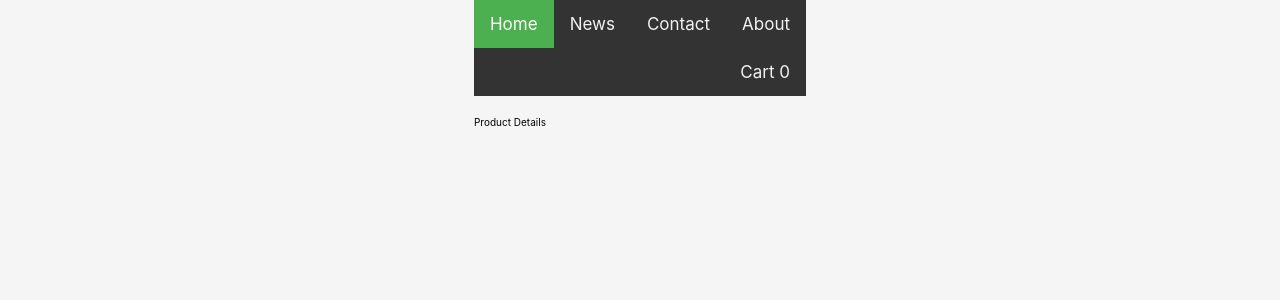
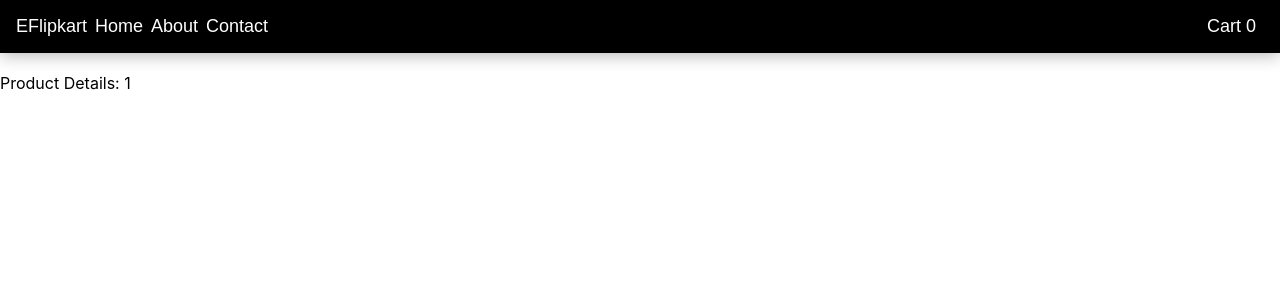
Before and after one commit to shantanukamdi/react-fake-store, a React (Create React App) app: page /product-detail/1 in a window 1280 px wide. Shown: the top 300 px of the page. Built offline with nearby package versions, Linux system fonts and the light colour scheme.

Commit message:
Grid CSS Changes

```diff
--- a/src/App.css
+++ b/src/App.css
@@ -3,24 +3,5 @@
 *::after {
 	margin: 0;
 	padding: 0;
-	box-sizing: inherit;
+	box-sizing: border-box;
 }
-
-html {
-	box-sizing: border-box;
-	font-size: 62.5%;
-}
-
-body {
-	display: flex;
-	justify-content: center;
-	align-content: center;
-	/* padding: 6rem; */
-	background-color: #f5f5f5;
-	font-family: 'Inter', sans-serif;
-}
-@media (max-width: 60em) {
-	body {
-		padding: 3rem;
-	}
-}
--- a/src/components/Header/Header.css
+++ b/src/components/Header/Header.css
@@ -1,28 +1,22 @@
-/* Add a black background color to the top navigation */
-.topnav {
-	background-color: #333;
-	overflow: hidden;
+.Navbar {
+	background-color: #000;
+	display: flex;
+	padding: 16px;
+	font-family: sans-serif;
+	color: white;
+	box-shadow: 0 2px 16px 0 rgba(0, 0, 0, 0.3);
 	margin-bottom: 20px;
 }
 
-/* Style the links inside the navigation bar */
-.topnav a {
-	float: left;
-	color: #f2f2f2;
-	text-align: center;
-	padding: 14px 16px;
-	text-decoration: none;
-	font-size: 17px;
+.Navbar__Items {
+	display: flex;
 }
 
-/* Change the color of links on hover */
-.topnav a:hover {
-	background-color: #ddd;
-	color: black;
+.Navbar__Link {
+	padding-right: 8px;
+	font-size: 18px;
 }
 
-/* Add a color to the active/current link */
-.topnav a.active {
-	background-color: #4caf50;
-	color: white;
+.Navbar__Items--right {
+	margin-left: auto;
 }
--- a/src/components/Header/Header.js
+++ b/src/components/Header/Header.js
@@ -8,7 +8,24 @@ function Header() {
 	const [cart, setCart] = useContext(AppContext);
 	console.log('Header -> cart', cart);
 	return (
-		<div class='topnav'>
+		<div class='Navbar'>
+			<nav class='Navbar__Items'>
+				<div class='Navbar__Link Navbar__Link-brand'>EFlipkart</div>
+				<div class='Navbar__Link'>Home</div>
+				<div class='Navbar__Link'>About</div>
+				<div class='Navbar__Link'>Contact</div>
+			</nav>
+			<nav class='Navbar__Items Navbar__Items--right'>
+				<div class='Navbar__Link'>Cart {cart.length}</div>
+			</nav>
+		</div>
+	);
+}
+
+export default Header;
+
+/**
+ * <div class='topnav'>
 			<div>
 				<a class='active' href='#home'>
 					Home
@@ -22,7 +39,4 @@ function Header() {
 				<a href='#about'>Cart {cart.length}</a>
 			</div>
 		</div>
-	);
-}
-
-export default Header;
+ */
--- a/src/components/ProductCard/ProductCard.css
+++ b/src/components/ProductCard/ProductCard.css
@@ -1,76 +1,39 @@
-.grid {
-	display: grid;
-	width: 114rem;
-	grid-gap: 2rem;
-	grid-template-columns: repeat(auto-fit, minmax(30rem, 1fr));
-	align-items: start;
-}
-@media (max-width: 60em) {
-	.grid {
-		grid-gap: 3rem;
-	}
-}
-.grid__item {
-	background-color: #fff;
-	border-radius: 0.4rem;
-	overflow: hidden;
-	box-shadow: 0 3rem 6rem rgba(0, 0, 0, 0.1);
-	cursor: pointer;
-	transition: 0.2s;
-}
-.grid__item:hover {
-	transform: translateY(-0.5%);
-	box-shadow: 0 4rem 8rem rgba(0, 0, 0, 0.2);
+.card {
+	box-shadow: 0 0 3px 0 rgba(0, 0, 0, 0.1);
+	height: 300px;
+	width: 250px;
+	text-align: center;
 }
 
-.card__img {
+.card:hover {
+	box-shadow: 0 0 16px 0 rgba(0, 0, 0, 0.1);
+	cursor: pointer;
+}
+
+.card__image {
+	width: 100%;
+	height: 80%;
+	object-fit: contain;
 	display: block;
-	width: 100%;
-	height: 18rem;
-	object-fit: contain;
 }
+
 .card__content {
-	padding: 3rem 3rem;
+	line-height: 1.5;
+	font-size: 0.9em;
+	padding: 15px;
 }
-.card__header {
-	font-size: 3rem;
-	font-weight: 500;
-	color: #0d0d0d;
-	margin-bottom: 1.5rem;
+
+.card__content p {
+	text-overflow: ellipsis;
+	overflow: hidden;
 	white-space: nowrap;
-	overflow: hidden;
-	text-overflow: ellipsis;
 }
-.card__text {
-	font-size: 1.5rem;
-	letter-spacing: 0.1rem;
-	line-height: 1.7;
-	color: #3d3d3d;
-	margin-bottom: 2.5rem;
+
+.card__info {
+	padding: 15px;
+	display: flex;
+	justify-content: space-between;
+	background-color: #eee;
+	border-bottom: 2px solid #ccc;
+	align-items: center;
 }
-.card__btn {
-	display: block;
-	width: 100%;
-	padding: 1.5rem;
-	font-size: 2rem;
-	text-align: center;
-	color: #3363ff;
-	background-color: #e6ecff;
-	border: none;
-	border-radius: 0.4rem;
-	transition: 0.2s;
-	cursor: pointer;
-	margin-top: 2rem;
-}
-.card__btn span {
-	margin-left: 1rem;
-	transition: 0.2s;
-}
-.card__btn:hover,
-.card__btn:active {
-	background-color: #dce4ff;
-}
-.card__btn:hover span,
-.card__btn:active span {
-	margin-left: 1.5rem;
-}
--- a/src/components/ProductCard/ProductCard.js
+++ b/src/components/ProductCard/ProductCard.js
@@ -1,11 +1,13 @@
 import React, { useContext } from 'react';
 import PropTypes from 'prop-types';
+import { useHistory } from 'react-router-dom';
 
 import AppContext from '../../context/AppContext.js';
 
 import './ProductCard.css';
 
 function ProductCard({ product }) {
+	const history = useHistory();
 	const [cart, setCart] = useContext(AppContext);
 
 	const { id, title, price, description, category, image } = product;
@@ -18,22 +20,24 @@ function ProductCard({ product }) {
 		}
 	};
 
+	const handleNavigateToProductDetail = (id) => {
+		if (id) {
+			history.push(`/product-detail/${id}`);
+		}
+	};
+
 	return (
-		<div class='grid__item'>
-			<div class='card'>
-				<img class='card__img' src={image} alt={title} />
-				<div class='card__content'>
-					<h1 class='card__header'>{title}</h1>
-					{/* <p class='card__text'>{description}</p> */}
-					<button class='card__btn'>$ {price}</button>
-					<button
-						class='card__btn'
-						onClick={() => {
-							handleAddToCart(product);
-						}}
-					>
-						Add To Card
-					</button>
+		<div className='card' title={title}>
+			<img src={image} alt={title} className='card__image' />
+
+			<div className='card__content'>
+				<p>{title}</p>
+			</div>
+
+			<div className='card__info'>
+				<div>$ {price}</div>
+				<div>
+					<button className='card__link'>Add to Cart</button>
 				</div>
 			</div>
 		</div>
--- a/src/components/Products/Products.css
+++ b/src/components/Products/Products.css
@@ -1,4 +1,9 @@
 .products {
+	margin: 0 auto;
+	max-width: 1000px;
 	display: grid;
-	grid-template-columns: auto auto auto;
+	grid-template-columns: repeat(4, 1fr);
+	gap: 20px;
+	grid-row-gap: 50px;
+	font-family: sans-serif;
 }
--- a/src/components/Products/Products.js
+++ b/src/components/Products/Products.js
@@ -6,7 +6,7 @@ import './Products.css';
 
 function Products({ products }) {
 	return (
-		<div className='grid'>
+		<div className='products'>
 			{products && products.length > 0 ? (
 				products.map((product) => {
 					return <ProductCard product={product} />;
--- a/src/pages/ProductDetail.js
+++ b/src/pages/ProductDetail.js
@@ -1,7 +1,11 @@
 import React from 'react';
 
+import { useParams } from 'react-router-dom';
+
 function ProductDetail() {
-	return <div>Product Details</div>;
+	const { id } = useParams();
+
+	return <div>Product Details: {id}</div>;
 }
 
 export default ProductDetail;
```
